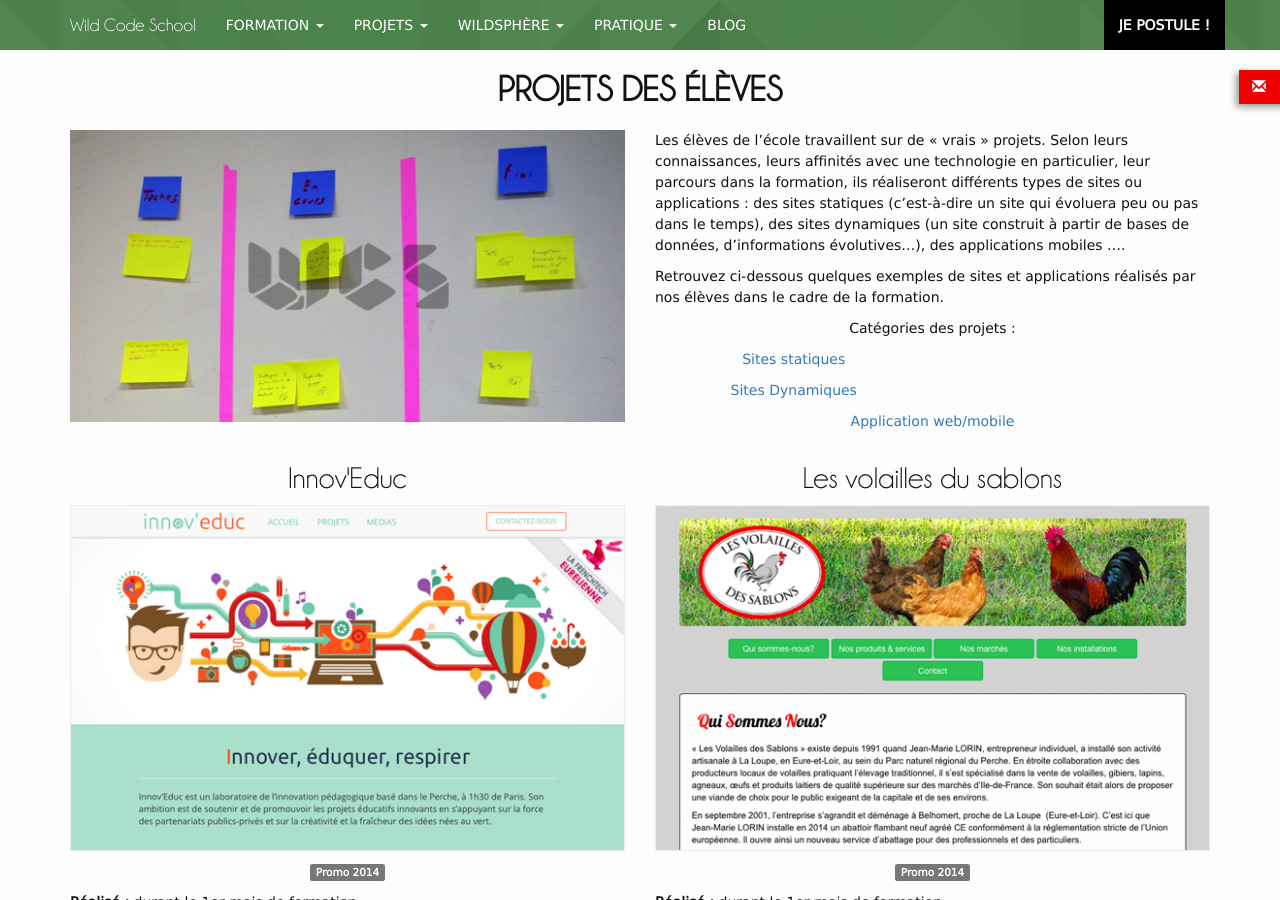
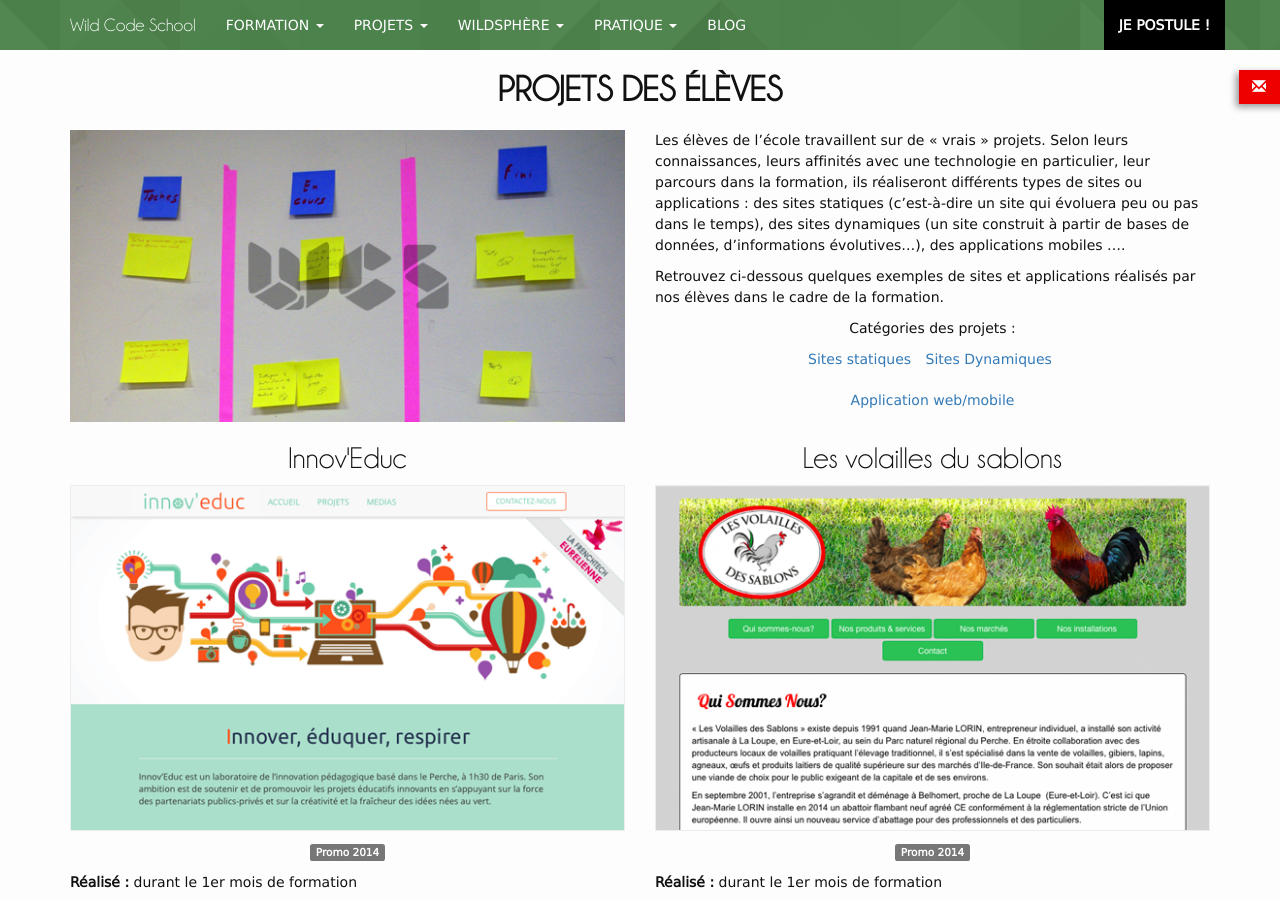
Before and after one commit to alem972/wildcodeschool.github.io, a Jekyll site: the page built from projets-des-eleves.html, in a window 1280 px wide and 900 px high. Built offline with Jekyll 4.4.1, drawn with Linux system fonts in a browser that asks for light colours; nearby versions of some CDN libraries; some web fonts are replaced; comment, search, counter and statistics services are not loaded.

```diff
--- a/projets-des-eleves.html
+++ b/projets-des-eleves.html
@@ -16,12 +16,18 @@
       <p>Retrouvez ci-dessous quelques exemples de sites et applications réalisés par nos élèves dans le cadre de la formation.</p>
       <p class="text-center">Catégories des projets :</p>
 
-      <div class="col-xs-6 text-center">
-        <a href="#sites-statiques"><p>Sites statiques</p></a>
-        <a href="#sites-dynamiques"><p>Sites Dynamiques</p></a>
+      <div class="row">
+
+      <div class="col-xs-12 text-center">
+        <ul class="list-inline">
+          <li><a href="#sites-statiques"><p>Sites statiques</p></a></li>
+          <li><a href="#sites-dynamiques"><p>Sites Dynamiques</p></a></li>
+        </ul>
       </div>
       <div class="col-xs-12 text-center">
         <a href="#appli-web-mobile"><p>Application web/mobile</p></a>
+      </div>
+
       </div>
 
 
```
